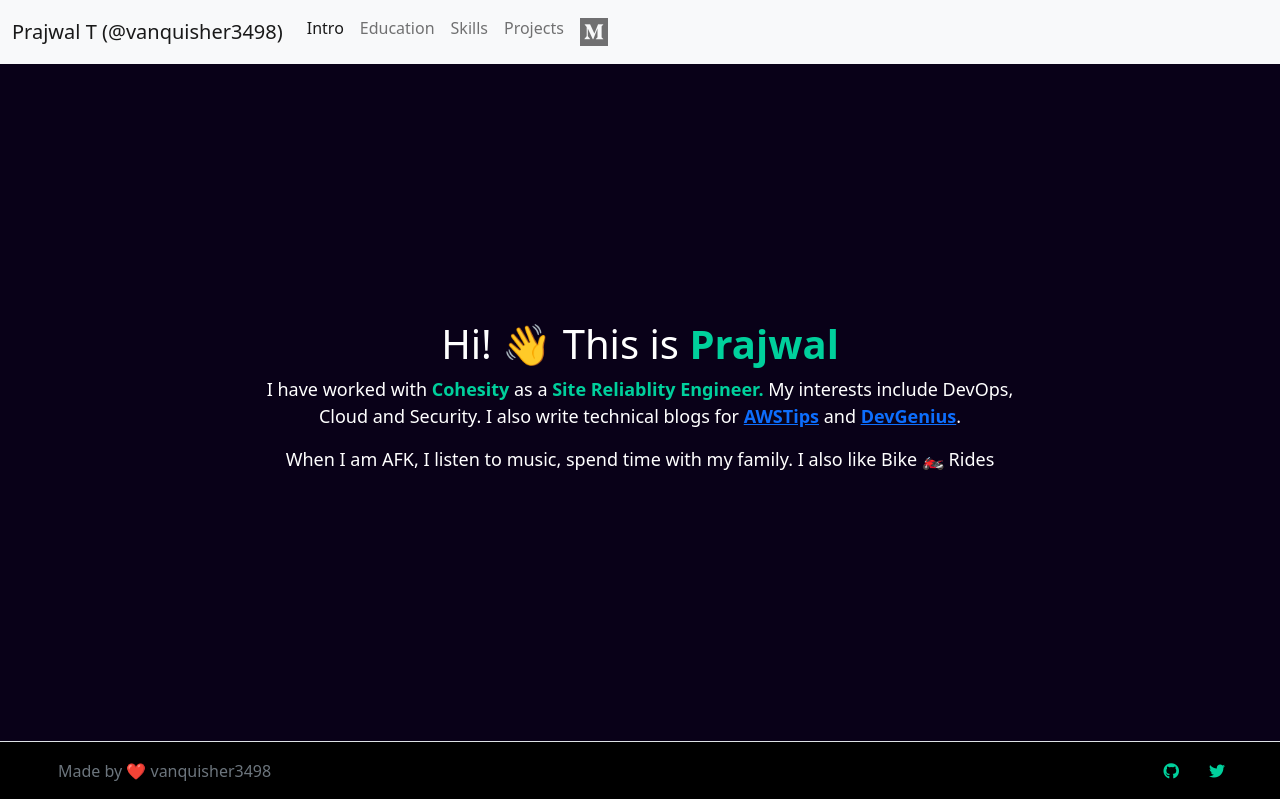
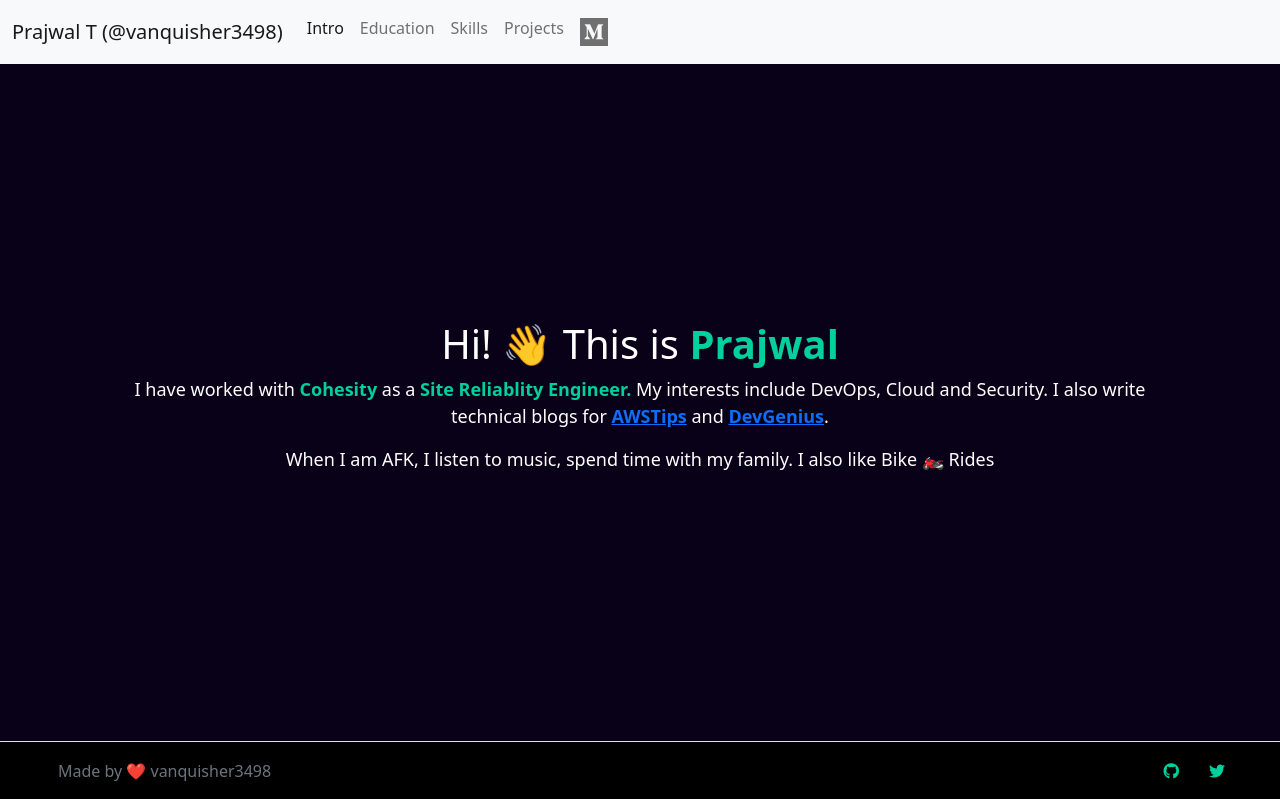
Before and after one commit to Prajwalmithun/fportfolio, a Flask app: page / in a window 1280 px wide. Shown: the top 799 px of the page. Run offline with Flask 2, Linux system fonts and the light colour scheme.

```diff
--- a/static/style.css
+++ b/static/style.css
@@ -23,7 +23,7 @@ body {
   text-align: center;
   padding-top: 40vh;
   height: 100vh;
-  width: 60vw;
+  width: 85vw;
   margin: 0 auto;
 }
 
--- a/static/style.scss
+++ b/static/style.scss
@@ -19,7 +19,7 @@ body {
     text-align: center;
     padding-top: 40vh;
     height: 100vh;
-    width: 60vw;
+    width: 85vw;
     margin: 0 auto;
 
 }
```
